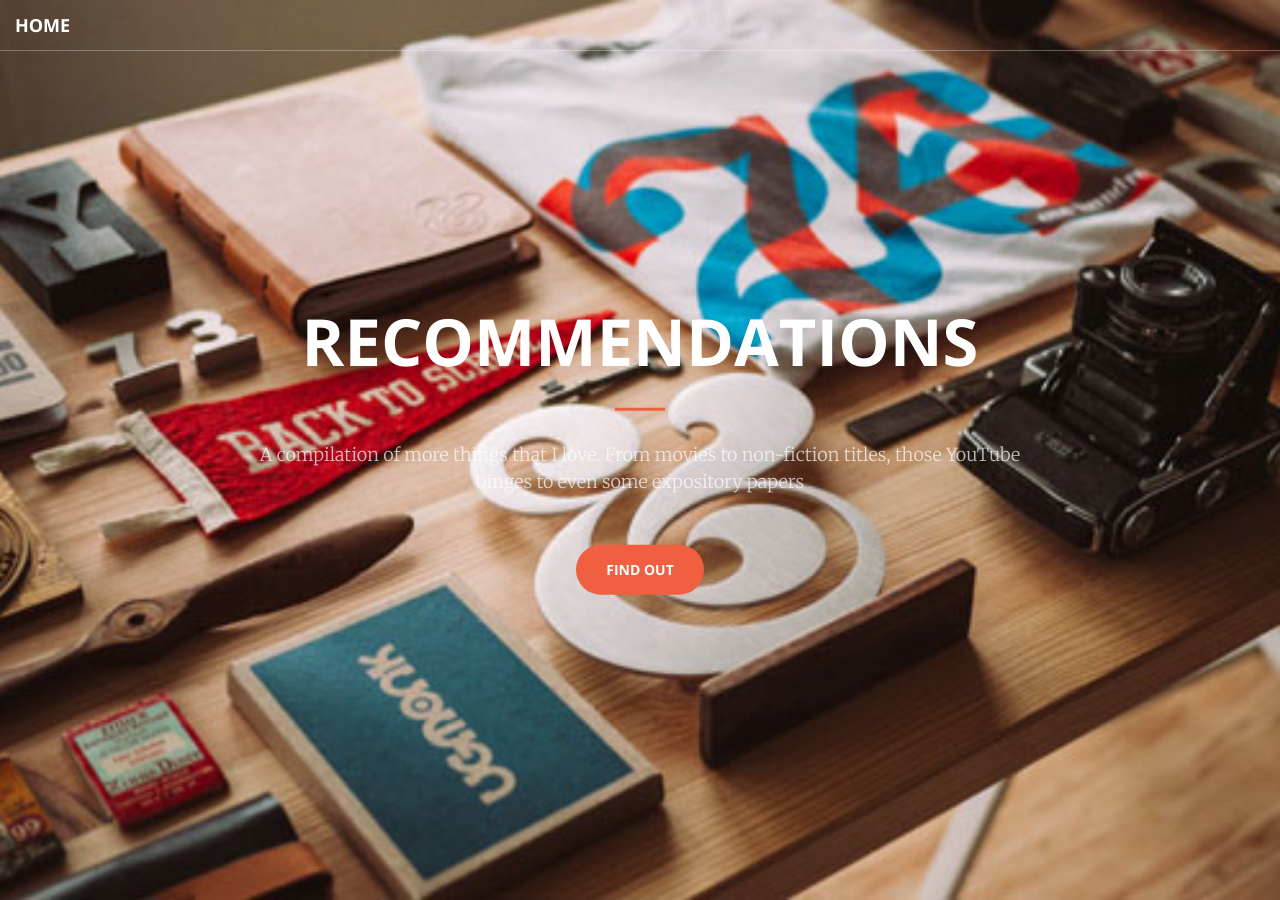
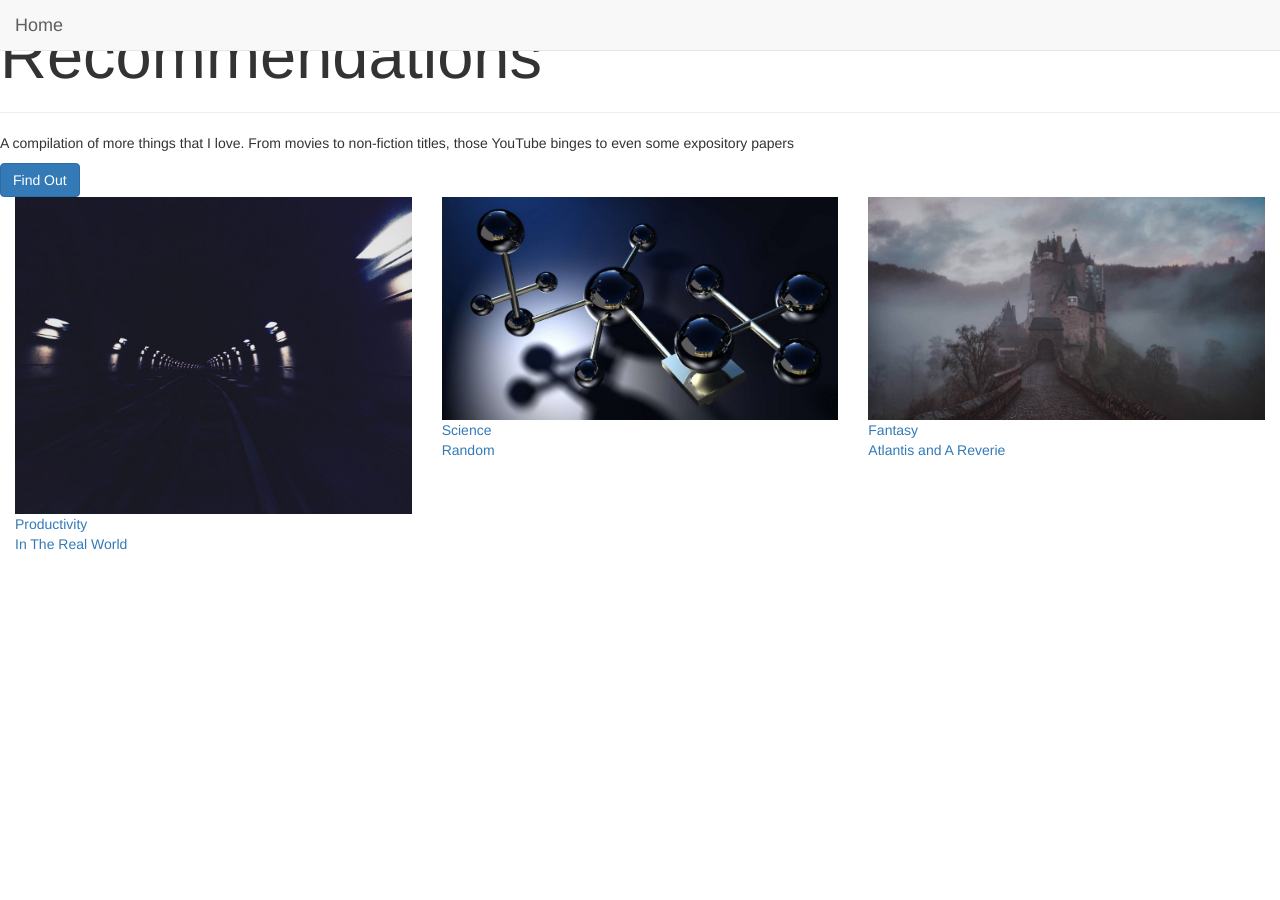
Before and after one commit to aravindbharathi/aravindbharathi.github.io, a Jekyll site: the page talks/index.html, which Jekyll copies as it is, in a window 1280 px wide and 900 px high. Built offline with Jekyll 4.4.1, drawn with Linux system fonts in a browser that asks for light colours.

Commit message:
Update index.html

```diff
--- a/talks/index.html
+++ b/talks/index.html
@@ -26,7 +26,7 @@
     <link rel="stylesheet" href="/css/animate.min.css" type="text/css">
 
     <!-- Custom CSS -->
-    <link rel="stylesheet" href="/css/mainrec.css" type="text/css">
+    <link rel="stylesheet" href="/css/maintalks.css" type="text/css">
 
   </head>
 
```
